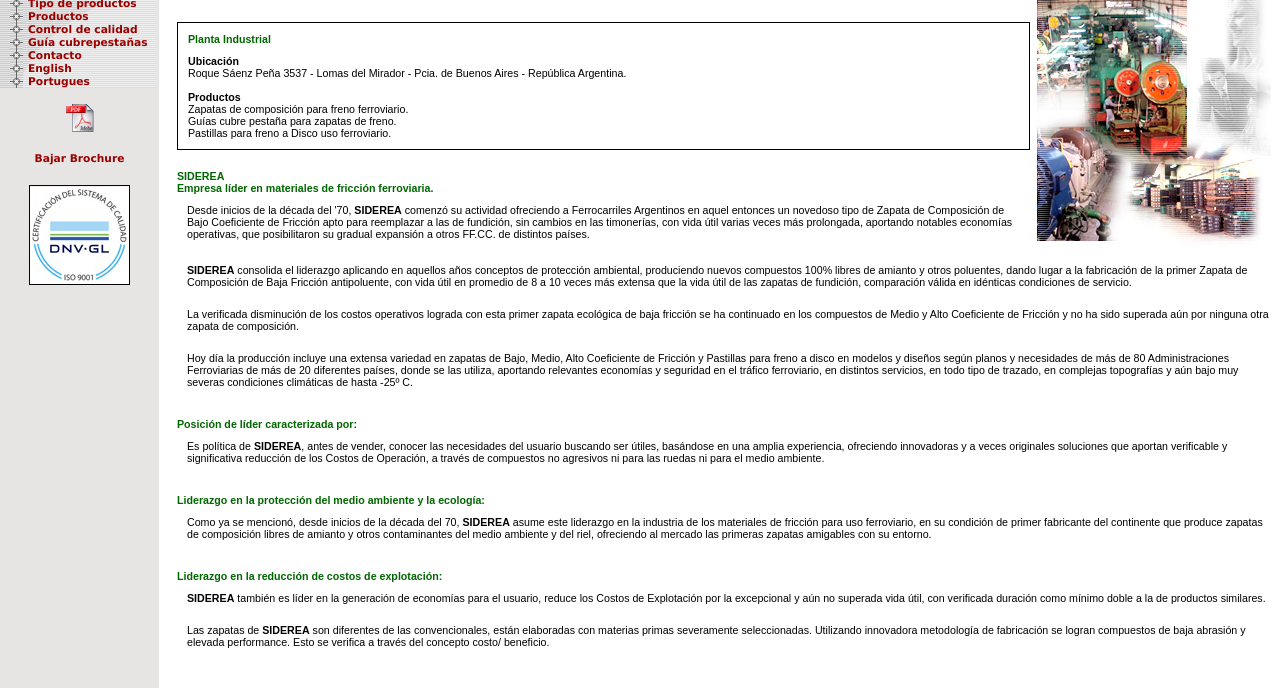
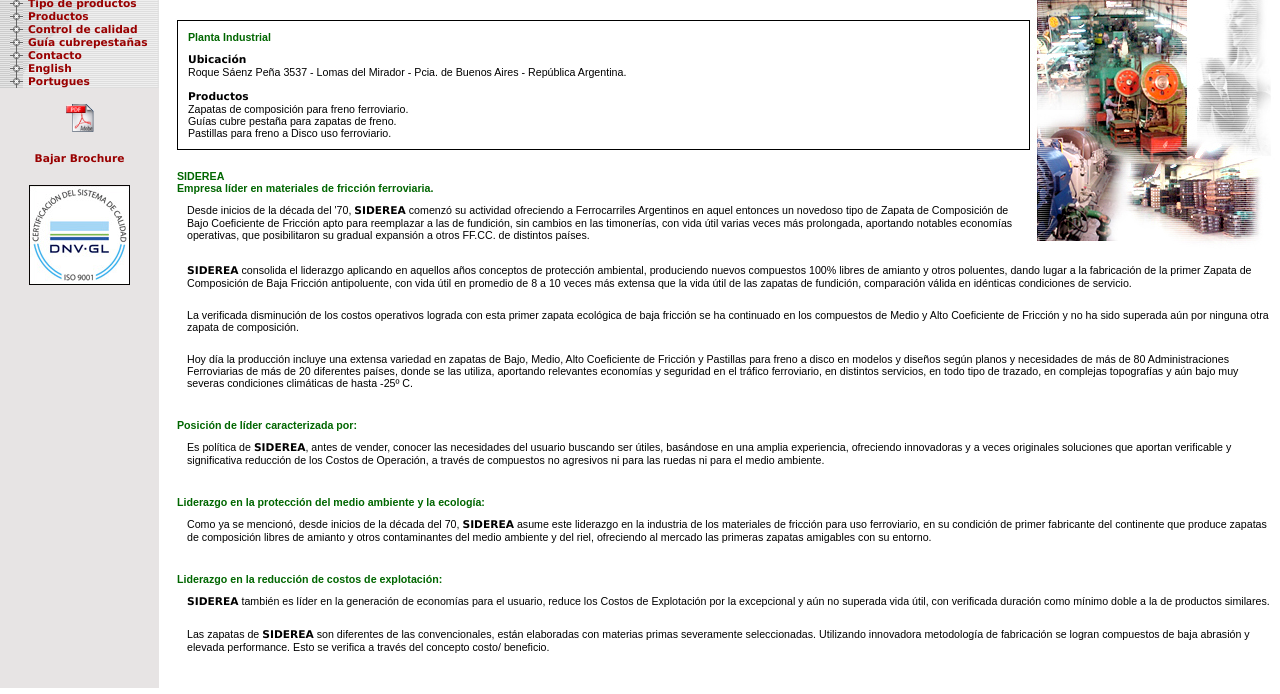
Before and after one commit to cbruna/ferrobrakes, a plain HTML site: page index.html in a window 1280 px wide. Shown: the part 106-800 px from the top of the page. Drawn offline with Linux system fonts and the light colour scheme; a web font is replaced by a local one.

Commit message:
Update estilos.css

```diff
--- a/css/estilos.css
+++ b/css/estilos.css
@@ -1,7 +1,15 @@
-/*import de google fonts*/
+/*import de google fonts
 *
 {
     font-family: "Fira Sans Condensed", sans-serif;
+    margin:0;
+    padding:0;
+    box-sizing: border-box;
+}
+*/
+*
+{
+    font-family: Verdana, Arial, Helvetica, sans-serif;
     margin:0;
     padding:0;
     box-sizing: border-box;
```
